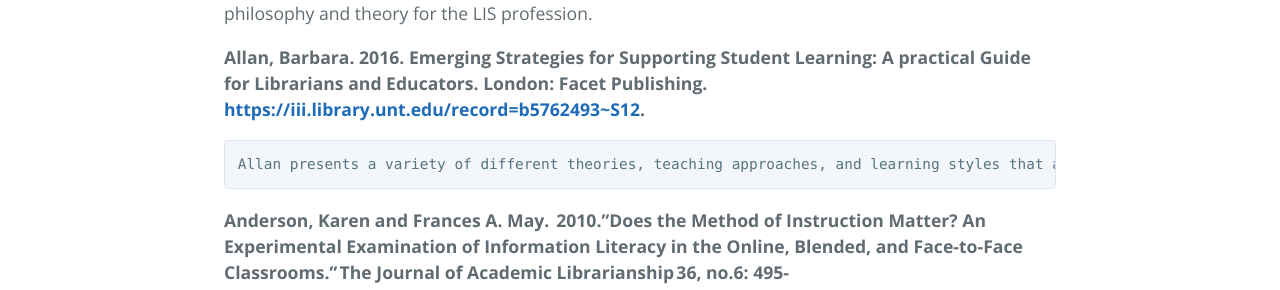
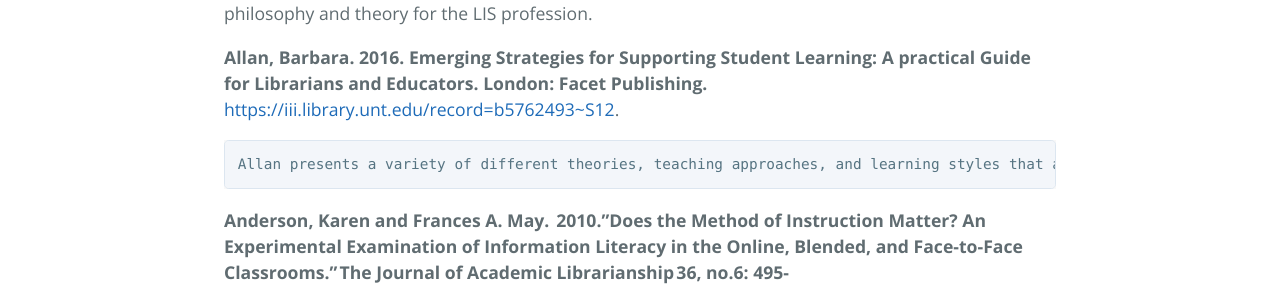
Before and after one commit to pandrews/pedagogy4liaisons, a Jekyll site: the page built from dlpp.md, in a window 1280 px wide. Shown: the part 471-761 px from the top of the page. Built offline with Jekyll 4.4.1, drawn with Linux system fonts in a browser that asks for light colours; our own code applies the rules of GitHub Pages for plain Markdown files.

```diff
--- a/dlpp.md
+++ b/dlpp.md
@@ -10,7 +10,7 @@ permalink: /dlpp.html
 In this section, you will find articles and books that introduce and combine literacy, pedagogy, philosophy and theory for the LIS profession.
 
 
-**Allan, Barbara. 2016. Emerging Strategies for Supporting Student Learning: A practical Guide for Librarians and Educators. London: Facet Publishing. [https://iii.library.unt.edu/record=b5762493~S12](https://iii.library.unt.edu/record=b5762493~S12).**
+**Allan, Barbara. 2016. Emerging Strategies for Supporting Student Learning: A practical Guide for Librarians and Educators. London: Facet Publishing.** [https://iii.library.unt.edu/record=b5762493~S12](https://iii.library.unt.edu/record=b5762493~S12).
 
 
     Allan presents a variety of different theories, teaching approaches, and learning styles that are shaping the “current higher education landscape.” She examines how these facets can be used within the library to enhance information instruction. Her aim is to present this information in a way that assists librarians with “designing, developing, and evaluating” their courses and teaching methods to impact student learning.
```
